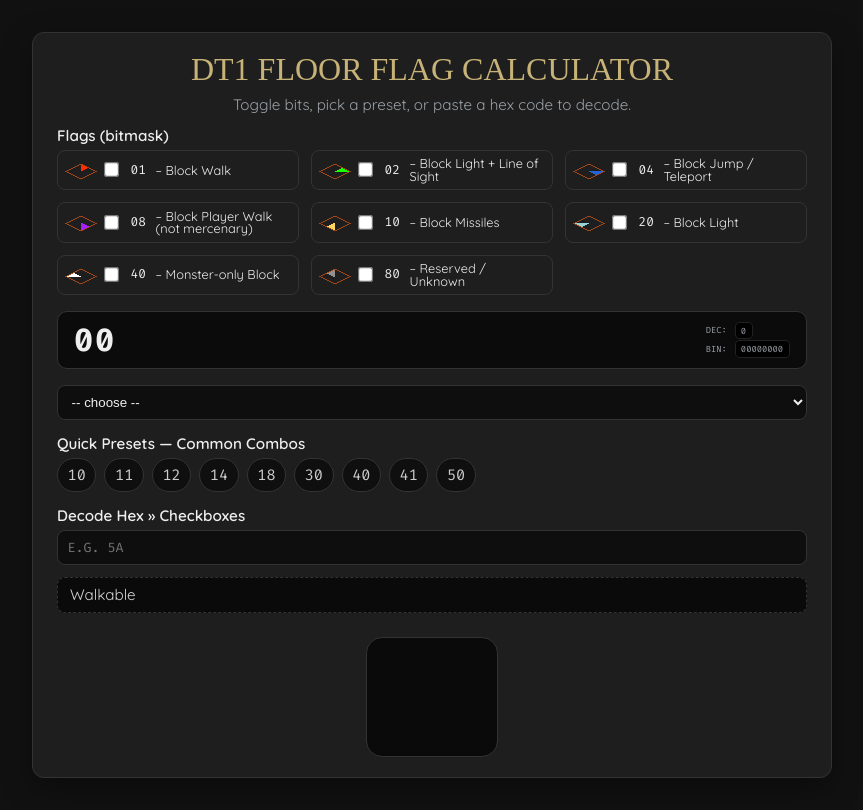
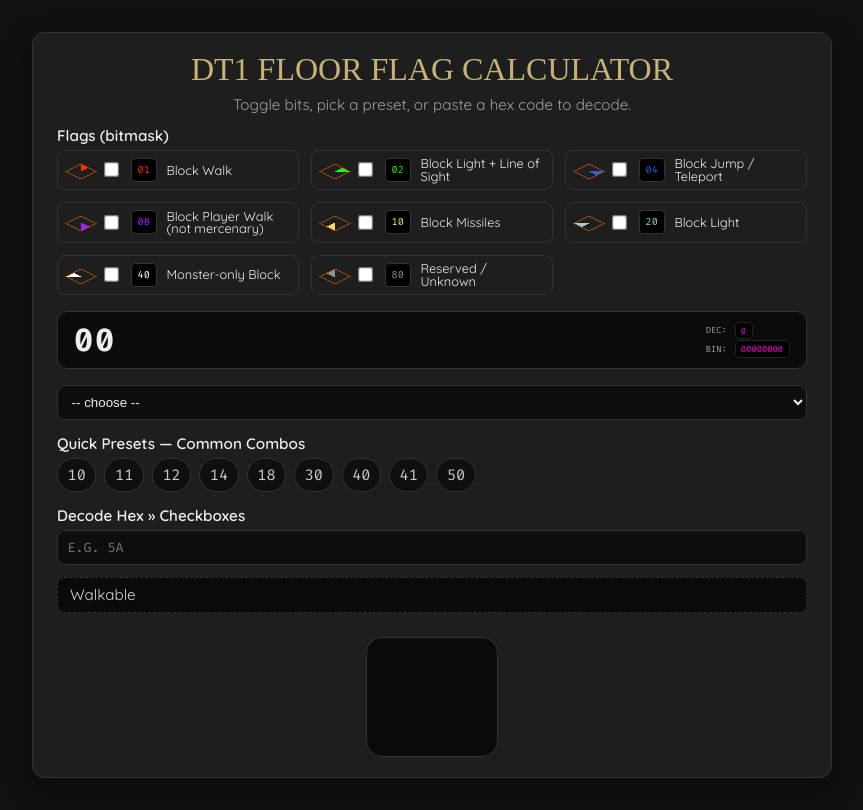
Before and after one commit to B0rq/dt1-floor-flag-calculator, a plain HTML site: page index.html in a window 1280 px wide. Shown: the whole page, without its empty margins (208-1071 px from the left). Drawn offline with Linux system fonts and the light colour scheme.

Commit message:
Update index.html

```diff
--- a/index.html
+++ b/index.html
@@ -17,21 +17,21 @@
 
 	<div class="section-title">Flags (bitmask)</div>
 	<div class="grid three flags" id="flags">
-		<label><input type="checkbox" data-bit="0x01"><span class="flag ff01"></span><span class="fira-code-font">01</span> – Block Walk</label>
-		<label><input type="checkbox" data-bit="0x02"><span class="flag ff02"></span><span class="fira-code-font">02</span> – Block Light + Line of Sight</label>
-		<label><input type="checkbox" data-bit="0x04"><span class="flag ff03"></span><span class="fira-code-font">04</span> – Block Jump / Teleport</label>
-		<label><input type="checkbox" data-bit="0x08"><span class="flag ff04"></span><span class="fira-code-font">08</span> – Block Player Walk (not mercenary)</label>
-		<label><input type="checkbox" data-bit="0x10"><span class="flag ff05"></span><span class="fira-code-font">10</span> – Block Missiles</label>
-		<label><input type="checkbox" data-bit="0x20"><span class="flag ff06"></span><span class="fira-code-font">20</span> – Block Light</label>
-		<label><input type="checkbox" data-bit="0x40"><span class="flag ff07"></span><span class="fira-code-font">40</span> – Monster-only Block</label>
-		<label><input type="checkbox" data-bit="0x80"><span class="flag ff08"></span><span class="fira-code-font">80</span> – Reserved / Unknown</label>
+		<label><input type="checkbox" data-bit="0x01"><span class="flag ff01"></span><span class="fira-code-font orange smaller">01</span> Block Walk</label>
+		<label><input type="checkbox" data-bit="0x02"><span class="flag ff02"></span><span class="fira-code-font green smaller">02</span> Block Light + Line of Sight</label>
+		<label><input type="checkbox" data-bit="0x04"><span class="flag ff03"></span><span class="fira-code-font blue smaller">04</span> Block Jump / Teleport</label>
+		<label><input type="checkbox" data-bit="0x08"><span class="flag ff04"></span><span class="fira-code-font purple smaller">08</span> Block Player Walk (not mercenary)</label>
+		<label><input type="checkbox" data-bit="0x10"><span class="flag ff05"></span><span class="fira-code-font yellow smaller">10</span> Block Missiles</label>
+		<label><input type="checkbox" data-bit="0x20"><span class="flag ff06"></span><span class="fira-code-font lightblue smaller">20</span> Block Light</label>
+		<label><input type="checkbox" data-bit="0x40"><span class="flag ff07"></span><span class="fira-code-font white smaller">40</span> Monster-only Block</label>
+		<label><input type="checkbox" data-bit="0x80"><span class="flag ff08"></span><span class="fira-code-font gray smaller">80</span> Reserved / Unknown</label>
 	</div>
 
 	<div class="result fira-code-font">
 		<div class="hex uppercase" id="hexOut">00</div>
 		<div class="aux">
-			<div><span class="uppercase">DEC:</span> <code id="decOut">0</code></div>
-			<div><span class="uppercase">BIN:</span> <code id="binOut">00000000</code></div>
+			<div><span class="uppercase">DEC:</span> <code class="brick" id="decOut">0</code></div>
+			<div><span class="uppercase">BIN:</span> <code class="brick" id="binOut">00000000</code></div>
 		</div>
 	</div>
 
```
